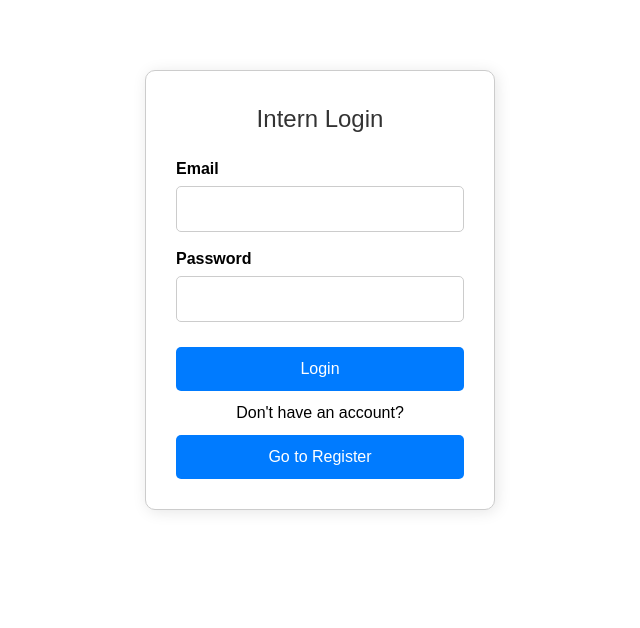
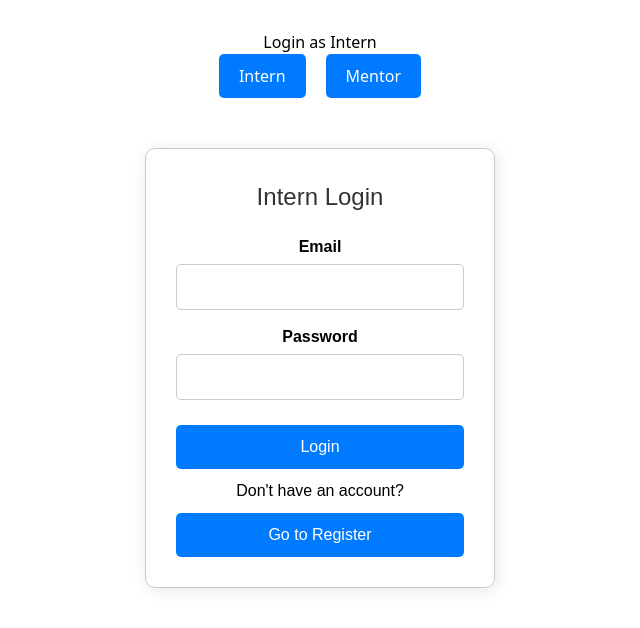
Before and after one commit to sagniknandigit/internship_management, a React (Vite) app: page /login in a window 1280 px wide. Shown: the top 628 px of the page, without its empty margins (320-960 px from the left). Built offline with nearby package versions, Linux system fonts and the light colour scheme.

Commit message:
Added intern-mentor login page

```diff
--- a/src/App.jsx
+++ b/src/App.jsx
@@ -3,19 +3,43 @@ import {BrowserRouter, Routes, Route, Navigate} from 'react-router-dom'
 import Login from './pages/login'
 import Register from './pages/Register'
 import NotFound from './pages/NotFound';
+import ApplyForm from './pages/Intern/ApplyForm';
 
 function App() {
+  const user=JSON.parse(localStorage.getItem("user"));
 
   return (
     <BrowserRouter>
-    <div style={{padding:'20px'}}>
       <Routes>
-        <Route path="/" element={<Navigate to="/login" />}/>
-        <Route path="/login" element={<Login/>}/>
-        <Route path="/register" element={<Register/>}/>
-        <Route path="*" element={<NotFound/>}/>
+        <Route path='/login' element={<Login/>}/>
+        <Route path='/register' element={<Register/>}/>
+        {user?.role==='intern' &&(
+          <>
+            <Route path='/intern/dashboard' element={<InternDashboard/>}/>
+            <Route path='/intern/applications' element={<Applications/>}/>
+            <Route path='/intern/apply' element={<ApplyForm/>}/>
+            <Route path='/intern/documents' element={<Documents/>}/>
+          </>
+        )}
+
+        {user?.role==='mentor'&&(
+          <>
+            <Route path='/mentor/dashboard' element={<MentorDashboard/>}/>
+            <Route path='/mentor/communication' element={<Communications/>}/>
+            <Route path='/mentor/track-progress' element={<TrackProgress/>}/>
+          </>
+        )}
+
+        {/* if not logged in, then redirect everything else to login page */}
+        {!user &&(
+          <Route path='*' element={<Navigate to='/login' replace />} />
+        )}
+
+        {/* if user is logged in but path doesn't match */}
+        {user &&(
+          <Route path='*' element={<NotFound/>}/>
+        )}
       </Routes>
-    </div>
     </BrowserRouter>
   );
 }
--- a/src/pages/Intern/Applications.jsx
+++ b/src/pages/Intern/Applications.jsx
@@ -0,0 +1,11 @@
+import React from 'react'
+
+const Applications = () => {
+  return (
+    <div>
+      <h2>Hello</h2>
+    </div>
+  )
+}
+
+export default Applications
--- a/src/pages/Intern/ApplyForm.jsx
+++ b/src/pages/Intern/ApplyForm.jsx
@@ -0,0 +1,11 @@
+import React from 'react'
+
+const ApplyForm = () => {
+  return (
+    <div>
+      <h2>Apply Form</h2>
+    </div>
+  )
+}
+
+export default ApplyForm
--- a/src/pages/Intern/Dashboard.jsx
+++ b/src/pages/Intern/Dashboard.jsx
@@ -0,0 +1,11 @@
+import React from 'react'
+
+const Dashboard = () => {
+  return (
+    <div>
+      <h2>Hello</h2>
+    </div>
+  )
+}
+
+export default Dashboard
--- a/src/pages/Intern/Documents.jsx
+++ b/src/pages/Intern/Documents.jsx
@@ -0,0 +1,11 @@
+import React from 'react'
+
+const Documents = () => {
+  return (
+    <div>
+      <h2>Hello</h2>
+    </div>
+  )
+}
+
+export default Documents
--- /dev/null
+++ b/src/pages/InternLogin.jsx
@@ -0,0 +1,89 @@
+import React,{useState} from 'react'
+import {Link} from 'react-router-dom'
+
+const InternLogin = () => {
+    const [formData,setFormData]=useState({
+        email:'',
+        password:''
+    });
+
+    const containerStyle={
+        width:'350px',
+        margin:'50px auto',
+        padding:'30px',
+        border:'1px solid #ccc',
+        borderRadius:'10px',
+        boxShadow:'2px 2px 15px rgba(0,0,0,0.1)',
+        backgroundColor:'#fff',
+        fontFamily:'Arial, sans-serif'
+    };
+
+    const headingStyle={
+        textAlign:'center',
+        marginBottom:'20px',
+        fontSize:'24px',
+        color:'#333'
+    };
+
+    const inputGroupStyle={
+        marginBottom:'15px',
+        display:'flex',
+        flexDirection:'column'
+    };
+
+    const labelStyle={
+        marginBottom:'5px',
+        fontWeight:'bold'
+    };
+
+    const inputStyle={
+        padding:'10px',
+        borderRadius:'5px',
+        border:'1px solid #ccc'
+    };
+
+    const buttonStyle={
+        width:'100%',
+        padding:'10px',
+        backgroundColor:'#007bff',
+        color:'#fff',
+        border:'none',
+        borderRadius:'5px',
+        cursor:'pointer',
+        marginTop:'10px'
+    };
+
+    const handleChange=(e)=>{
+        setFormData({...formData,[e.target.name]:e.target.value})
+    };
+
+    const handleSubmit=(e)=>{
+        e.preventDefault();
+        console.log('Logging in as intern:',formData);
+    };
+
+  return (
+    <div style={containerStyle}>
+        <h2 style={headingStyle}>Intern Login</h2>
+        <form onSubmit={handleSubmit}>
+            <div style={inputGroupStyle}>
+                <label style={labelStyle}>Email</label>
+                <input style={inputStyle} type='email' name='email' value={formData.email} onChange={handleChange} required></input>
+            </div>
+
+            <div style={inputGroupStyle}>
+                <label style={labelStyle}>Password</label>
+                <input style={inputStyle} type='password' name='password' value={formData.password} onChange={handleChange} required></input>
+            </div>
+
+            <button type='submit' style={buttonStyle}>Login</button>
+            <p style={{marginTop:'10px', textAlign:'center'}}>Don't have an account?</p>
+            <Link to="/register">
+            <button style={buttonStyle}>Go to Register</button></Link>
+        </form>
+
+    </div>
+  )
+}
+
+export default InternLogin
--- a/src/pages/Mentor/Communication.jsx
+++ b/src/pages/Mentor/Communication.jsx
@@ -0,0 +1,11 @@
+import React from 'react'
+
+const Communication = () => {
+  return (
+    <div>
+      <h2>Hello</h2>
+    </div>
+  )
+}
+
+export default Communication
--- a/src/pages/Mentor/Dashboard.jsx
+++ b/src/pages/Mentor/Dashboard.jsx
@@ -0,0 +1,11 @@
+import React from 'react'
+
+const Dashboard = () => {
+  return (
+    <div>
+      <h2>Hello</h2>
+    </div>
+  )
+}
+
+export default Dashboard
--- a/src/pages/Mentor/TrackProgress.jsx
+++ b/src/pages/Mentor/TrackProgress.jsx
@@ -0,0 +1,11 @@
+import React from 'react'
+
+const TrackProgress = () => {
+  return (
+    <div>
+      <h2>Hello</h2>
+    </div>
+  )
+}
+
+export default TrackProgress
--- /dev/null
+++ b/src/pages/MentorLogin.jsx
@@ -0,0 +1,88 @@
+import React,{useState} from 'react'
+import {Link} from  'react-router-dom'
+
+const MentorLogin = () => {
+    const [formData,setFormData]=useState({
+        email:'',
+        password:''
+    });
+
+    const handleChange=(e)=>{
+        setFormData({...formData,[e.target.name]:e.target.value});
+    };
+
+    const handleSubmit=(e)=>{
+        e.preventDefault();
+        console.log('Logging in as Mentor');
+    };
+
+    const containerStyle={
+        width:'350px',
+        margin:'50px auto',
+        padding:'30px',
+        border:'1px solid #ccc',
+        borderRadius:'10px',
+        boxShadow:'2px 2px 15px rgba(0,0,0,0.1)',
+        backgroundColor:'#fff',
+        fontFamily:'Arial, sans-serif'
+    };
+
+    const headingStyle={
+        textAlign:'center',
+        marginBottom:'20px',
+        fontSize:'24px',
+        color:'#333'
+    };
+
+    const inputGroupStyle={
+        marginBottom:'15px',
+        display:'flex',
+        flexDirection:'column'
+    };
+
+    const labelStyle={
+        marginBottom:'5px',
+        fontWeight:'bold'
+    };
+
+    const inputStyle={
+        padding:'10px',
+        borderRadius:'5px',
+        border:'1px solid #ccc'
+    };
+
+    const buttonStyle={
+        width:'100%',
+        padding:'10px',
+        backgroundColor:'#007bff',
+        color:'#fff',
+        border:'none',
+        borderRadius:'5px',
+        cursor:'pointer',
+        marginTop:'10px'
+    };
+
+  return (
+    <div style={containerStyle}>
+        <h2 style={headingStyle}>Mentor Login</h2>
+        <form onSubmit={handleSubmit}>
+            <div style={inputGroupStyle}>
+                <label style={labelStyle}>Email</label>
+                <input style={inputStyle} type='email' name='email' value={formData.email} onChange={handleChange} required></input>
+            </div>
+
+            <div style={inputGroupStyle}>
+                <label style={labelStyle}>Password</label>
+                <input style={inputStyle} type='password' name='password' value={formData.password} onChange={handleChange} required></input>
+            </div>
+
+            <button type='submit' style={buttonStyle}>Login</button>
+            <p style={{marginTop:'10px', textAlign:'center'}}>Don't have an account?</p>
+            <Link to="/register">
+            <button style={buttonStyle}>Go to Register</button></Link>
+        </form>
+    </div>
+  )
+}
+
+export default MentorLogin
--- a/src/pages/login.jsx
+++ b/src/pages/login.jsx
@@ -1,87 +1,35 @@
 import React,{useState} from 'react'
-import {Link} from 'react-router-dom'
+import InternLogin from './InternLogin'
+import MentorLogin from './MentorLogin'
 
 const Login = () => {
-    const [formData,setFormData]=useState({
-        email:'',
-        password:''
-    });
+    const [role,setRole]=useState('intern');
 
-    const containerStyle={
-        width:'350px',
-        margin:'50px auto',
-        padding:'30px',
-        border:'1px solid #ccc',
-        borderRadius:'10px',
-        boxShadow:'2px 2px 15px rgba(0,0,0,0.1)',
-        backgroundColor:'#fff',
-        fontFamily:'Arial, sans-serif'
-    };
-
-    const headingStyle={
-        textAlign:'center',
-        marginBottom:'20px',
-        fontSize:'24px',
-        color:'#333'
-    };
-
-    const inputGroupStyle={
-        marginBottom:'15px',
-        display:'flex',
-        flexDirection:'column'
-    };
-
-    const labelStyle={
-        marginBottom:'5px',
-        fontWeight:'bold'
-    };
-
-    const inputStyle={
-        padding:'10px',
-        borderRadius:'5px',
-        border:'1px solid #ccc'
-    };
-
-    const buttonStyle={
-        width:'100%',
-        padding:'10px',
+    const togglebuttonStyle={
+        padding:'10px 20px',
+        margin:'0 10px',
         backgroundColor:'#007bff',
         color:'#fff',
         border:'none',
         borderRadius:'5px',
-        cursor:'pointer',
-        marginTop:'10px'
+        cursor:'pointer'
     };
 
-    const handleChange=(e)=>{
-        setFormData({...formData,[e.target.name]:e.target.value})
+    const containerStyle={
+        textAlign:'center',
+        marginTop:'30px',
     };
 
-    const handleSubmit=(e)=>{
-        e.preventDefault();
-        console.log('Loggingin intern:',formData);
-    };
 
   return (
     <div style={containerStyle}>
-        <h2 style={headingStyle}>Intern Login</h2>
-        <form onSubmit={handleSubmit}>
-            <div style={inputGroupStyle}>
-                <label style={labelStyle}>Email</label>
-                <input style={inputStyle} type='email' name='email' value={formData.email} onChange={handleChange} required></input>
-            </div>
+        <h2>Login as {role==='intern'? 'Intern':'Mentor'}</h2>
+        <div style={{marginBottom:'20px'}}>
+            <button onClick={()=> setRole('intern')} style={togglebuttonStyle}>Intern</button>
+            <button onClick={()=> setRole('mentor')} style={togglebuttonStyle}>Mentor</button>
+        </div>
 
-            <div style={inputGroupStyle}>
-                <label style={labelStyle}>Password</label>
-                <input style={inputStyle} type='password' name='password' value={formData.password} onChange={handleChange} required></input>
-            </div>
-
-            <button type='submit' style={buttonStyle}>Login</button>
-            <p style={{marginTop:'10px', textAlign:'center'}}>Don't have an account?</p>
-            <Link to="/register">
-            <button style={buttonStyle}>Go to Register</button></Link>
-        </form>
-
+        {role ==='intern'?<InternLogin/>:<MentorLogin/>}
     </div>
   )
 }
```
